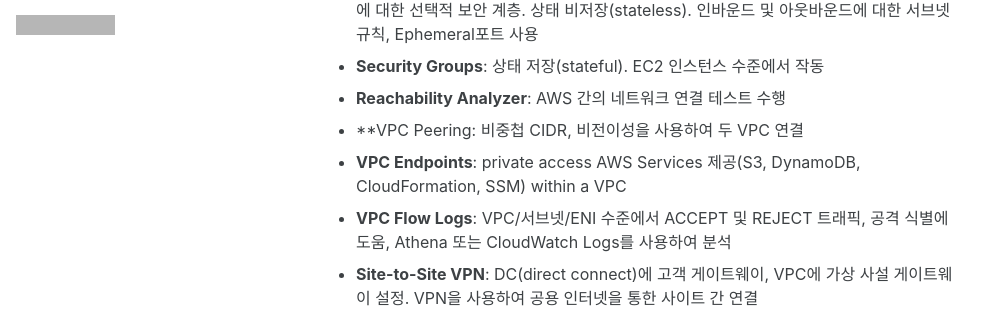
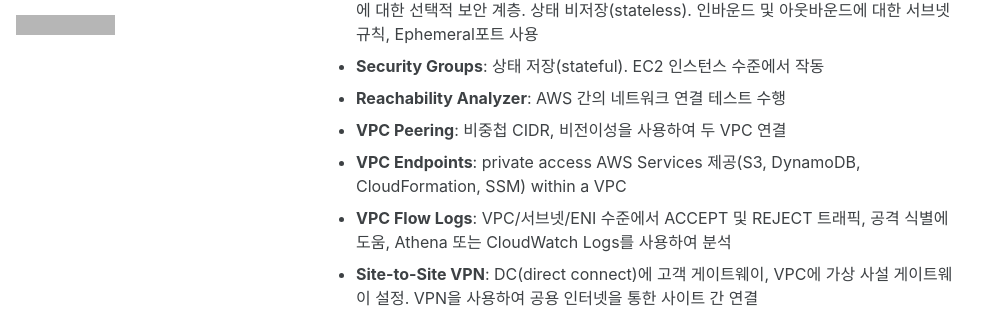
Before and after one commit to sehoone/sehoone.github.io, a Jekyll site: the page built from _posts/2022-06-13-aws-saa-vpc.md, in a window 1280 px wide and 900 px high, scrolled down 822 px, cut to the strip 140-452 px from the top of the window. Shown: the whole strip, without its empty margins (0-998 px from the left). Built offline with Jekyll 4.4.1, drawn with Linux system fonts in a browser that asks for light colours; cached includes are drawn as plain includes; grey boxes are pictures that could not be loaded.

Commit message:
add-bold

```diff
--- a/_posts/2022-06-13-aws-saa-vpc.md
+++ b/_posts/2022-06-13-aws-saa-vpc.md
@@ -26,7 +26,7 @@ toc_label: "AWS-SAA"
 - **NACL**: 서브넷에서 들어오고 나가는 트래픽을 제어하기 위해 방화벽 역할을 수행하는 VPC에 대한 선택적 보안 계층. 상태 비저장(stateless). 인바운드 및 아웃바운드에 대한 서브넷 규칙, Ephemeral포트 사용
 - **Security Groups**: 상태 저장(stateful). EC2 인스턴스 수준에서 작동
 - **Reachability Analyzer**: AWS 간의 네트워크 연결 테스트 수행
-- **VPC Peering: 비중첩 CIDR, 비전이성을 사용하여 두 VPC 연결
+- **VPC Peering**: 비중첩 CIDR, 비전이성을 사용하여 두 VPC 연결
 - **VPC Endpoints**:  private access AWS Services 제공(S3, DynamoDB, CloudFormation, SSM) within a VPC
 - **VPC Flow Logs**:  VPC/서브넷/ENI 수준에서 ACCEPT 및 REJECT 트래픽, 공격 식별에 도움, Athena 또는 CloudWatch Logs를 사용하여 분석
 - **Site-to-Site VPN**:  DC(direct connect)에 고객 게이트웨이, VPC에 가상 사설 게이트웨이 설정. VPN을 사용하여 공용 인터넷을 통한 사이트 간 연결
```
